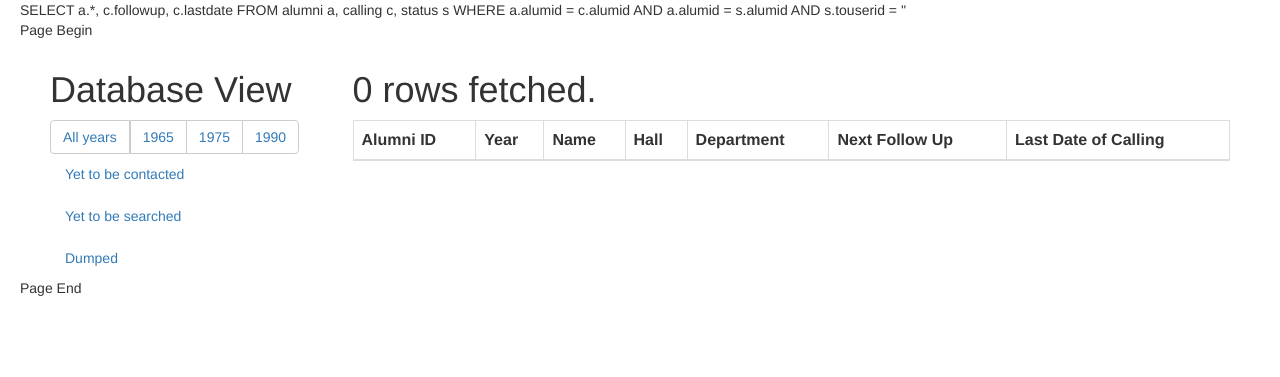
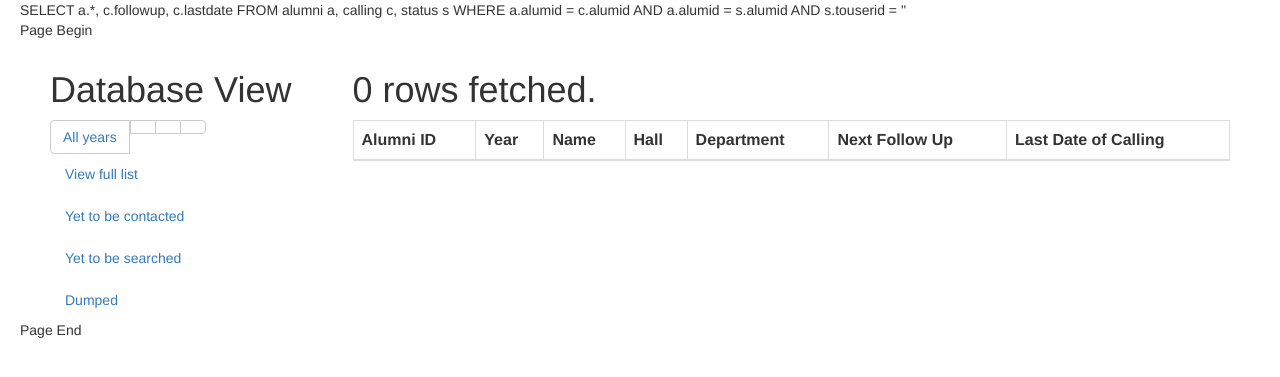
Before and after one commit to icyflame/alum-cell-erp, a CodeIgniter app: page /index.php/dbdisplay/buildTable in a window 1280 px wide. Shown: the top 377 px of the page. Run offline with CodeIgniter, Linux system fonts and the light colour scheme; data comes from the database, SQL or seed files in the repository; lists and menus that the app fills with data are empty; some libraries are stand-ins or nearby versions.

Commit message:
Much better refactoring using the session concept.
Storing the three years inside the session userdata rather than anywhere else.

Whenever it is required it is pulled up from there and stored. So, in case the
application needs to be reused, then the values just need to be changed in the
login.php file

```diff
--- a/application/controllers/dbdisplay.php
+++ b/application/controllers/dbdisplay.php
@@ -24,11 +24,18 @@ class dbdisplay extends CI_Controller{
 
 	public function buildTable($year='0', $call=''){
 
+		$year1 = $this->session->userdata('year1');
+		$year2 = $this->session->userdata('year2');
+		$year3 = $this->session->userdata('year3');
+
 		$res = $this->dbdispmodel->getAllData($year, $call);
 
 		$data = array(
 			'all'=>$res,
-			'count'=>count($res)
+			'count'=>count($res),
+			'year1'=>$year1,
+			'year2'=>$year2,
+			'year3'=>$year3
 			);
 
 		// print_r($data);
--- a/application/models/userdb.php
+++ b/application/models/userdb.php
@@ -71,7 +71,10 @@ class userdb extends CI_Model{
 		return array('loggedin'=>1,
 			'username' => $un,
 			'userid'=>$uid,
-			'privilege' => $privi
+			'privilege' => $privi,
+			'year1'=>'1965',
+			'year2'=>'1975',
+			'year3'=>'1990'
 			);
 
 	}
--- a/application/views/authentication/viewstat.php
+++ b/application/views/authentication/viewstat.php
@@ -11,7 +11,7 @@
 	echo 'Hey, '.$this->session->userdata('username').'<br/>';
 	echo 'You have a privilege of '.$this->session->userdata('privilege').'<br/><br/>';
 
-	// echo print_r($this->session->all_userdata());
+	echo print_r($this->session->all_userdata());
 
 	$new_view = site_url("member/specificYear/");
 
--- a/application/views/dbdisp/dbdispview.php
+++ b/application/views/dbdisp/dbdispview.php
@@ -29,15 +29,17 @@
 			<div class="btn-group">
 
 				<button type="button" class="btn btn-default"><a href="<?php echo site_url('dbdisplay/buildTable/0') ?>">All years</button>
-				<button type="button" class="btn btn-default"><a href="<?php echo site_url('dbdisplay/buildTable/1965') ?>">1965</a></button>
-				<button type="button" class="btn btn-default"><a href="<?php echo site_url('dbdisplay/buildTable/1975') ?>">1975</a></button>
-				<button type="button" class="btn btn-default"><a href="<?php echo site_url('dbdisplay/buildTable/1990') ?>">1990</a></button>
+				<button type="button" class="btn btn-default"><a href="<?php echo site_url('dbdisplay/buildTable/'.$year1) ?>"><?php echo $year1 ?></a></button>
+				<button type="button" class="btn btn-default"><a href="<?php echo site_url('dbdisplay/buildTable/'.$year2) ?>"><?php echo $year2 ?></a></button>
+				<button type="button" class="btn btn-default"><a href="<?php echo site_url('dbdisplay/buildTable/'.$year3) ?>"><?php echo $year3 ?></a></button>
 
 			</div>
 
+			<br/>
+
 			<ul class="nav nav-pills nav-stacked">
 
-				<!-- <li><a href="<?php echo current_url() ?>">View full list</a></li> -->
+				<li><a href="<?php echo current_url() ?>">View full list</a></li>
 				<li><a href="<?php echo current_url().'/3' ?>">Yet to be contacted</a></li>
 				<li><a href="<?php echo current_url().'/1' ?>">Yet to be searched</a></li>
 				<li><a href="<?php echo current_url().'/2' ?>">Dumped</a></li>
--- a/application/views/summary/summary-member.php
+++ b/application/views/summary/summary-member.php
@@ -55,9 +55,9 @@
 	<ul class="nav nav-pills nav-justified" role="tablist">
 
 		<li><a href="<?php echo site_url('dbdisplay/buildTable/0') ?>">View All</a></li>
-		<li><a href="<?php echo site_url('dbdisplay/buildTable/1965') ?>">1965</a></li>
-		<li><a href="<?php echo site_url('dbdisplay/buildTable/1975') ?>">1975</a></li>
-		<li><a href="<?php echo site_url('dbdisplay/buildTable/1990') ?>">1990</a></li>
+		<li><a href="<?php echo site_url('dbdisplay/buildTable/'.$year1) ?>"><?php echo $year1 ?></a></li>
+		<li><a href="<?php echo site_url('dbdisplay/buildTable/'.$year2) ?>"><?php echo $year2 ?></a></li>
+		<li><a href="<?php echo site_url('dbdisplay/buildTable/'.$year3) ?>"><?php echo $year3 ?></a></li>
 
 	</ul>
 
```
Also changed, not shown: application/models/summarymember.php (+5 -3 lines).
